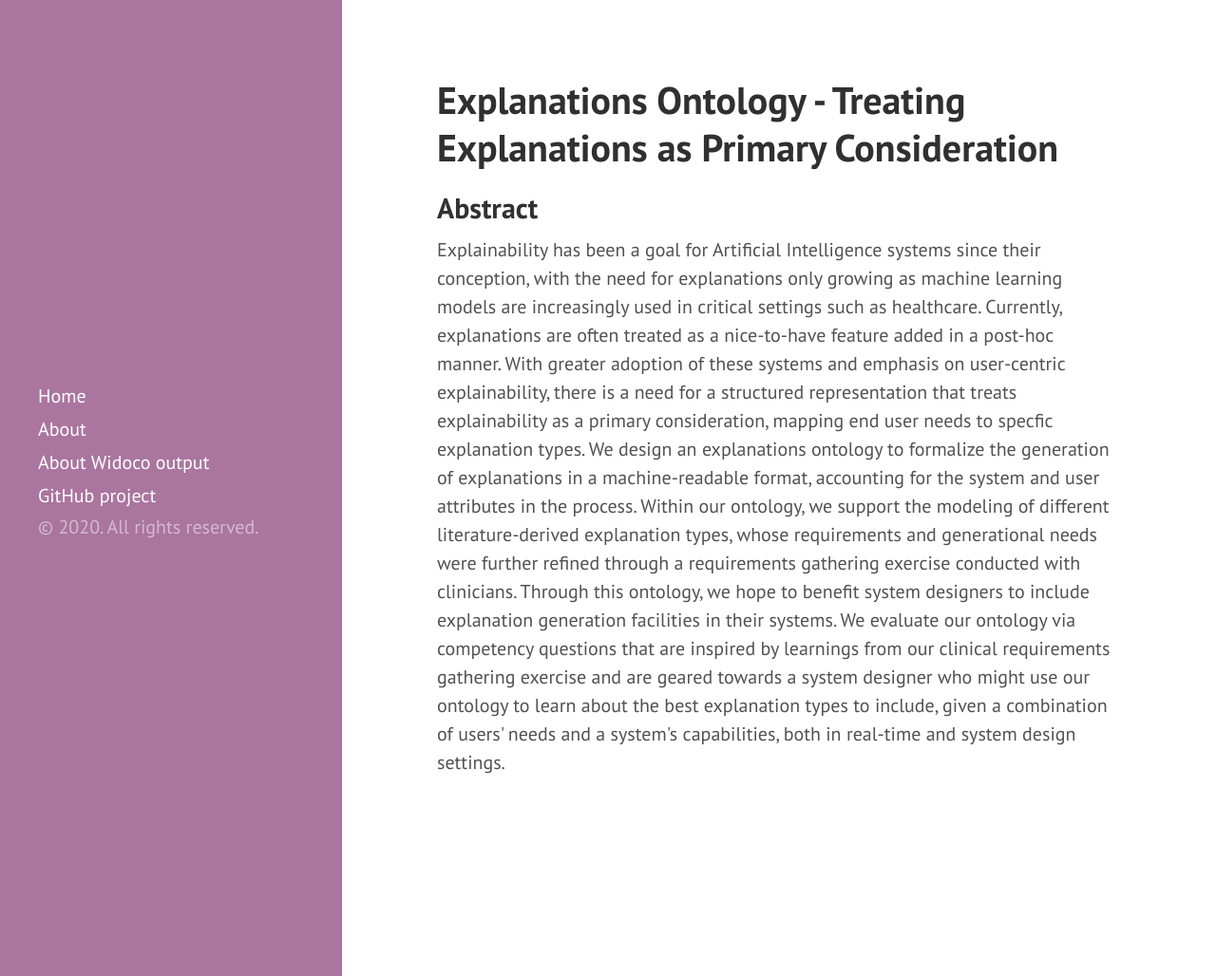
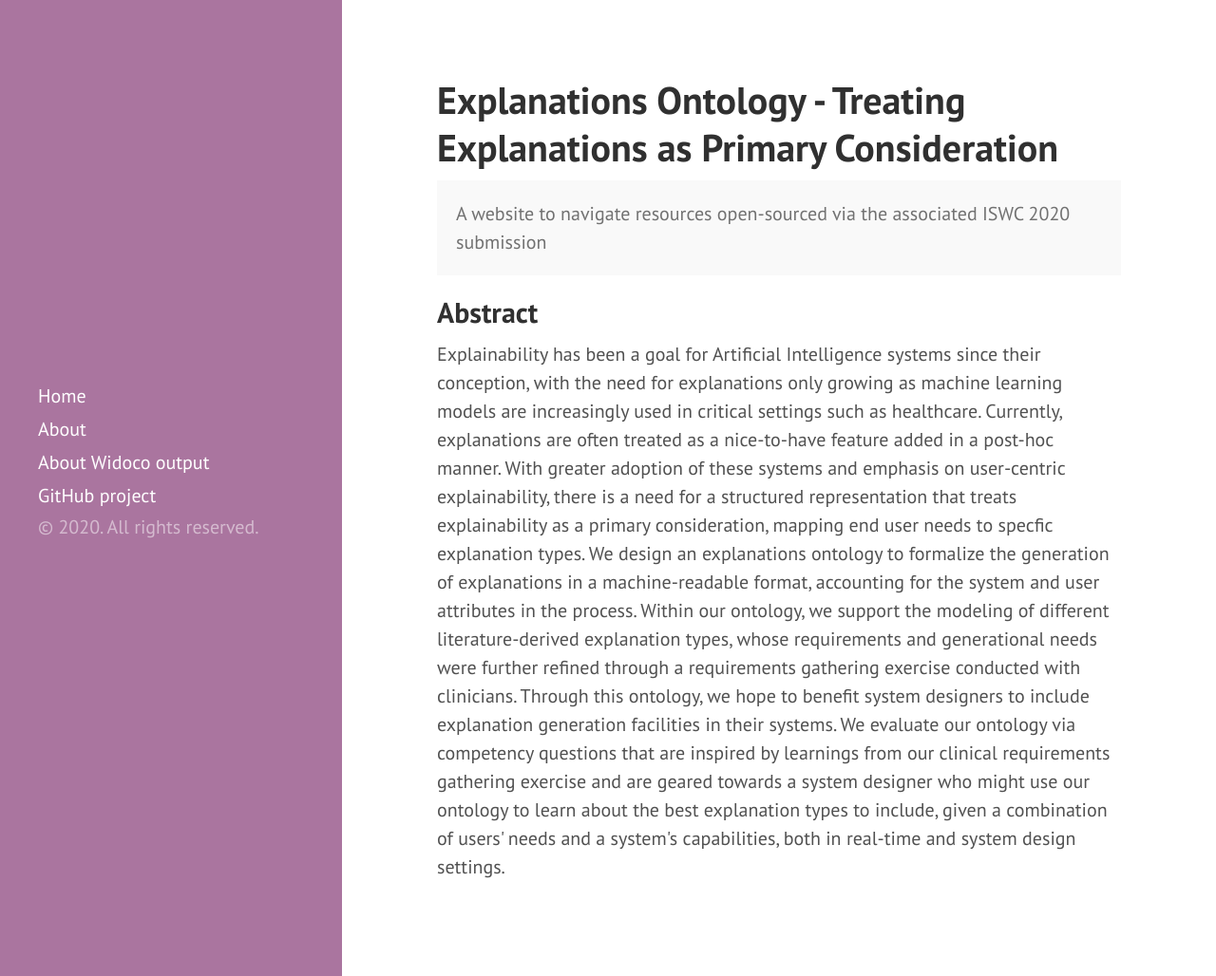
Before and after one commit to tetherless-world/explanation-ontology, a Jekyll site: the page built from index.html, in a window 1280 px wide and 1028 px high. Shown: the whole window at 95% size. Built offline with Jekyll 4.4.1, drawn with Linux system fonts in a browser that asks for light colours; Markdown is read by kramdown in place of the engine named in the settings; the list of posts is cut into pages by our own code.

Commit message:
Update index.html

```diff
--- a/index.html
+++ b/index.html
@@ -4,6 +4,7 @@ title: Explanations Ontology - Treating Explanations as Primary Consideration
 ---
 
 <h1 class="page-title">Explanations Ontology - Treating Explanations as Primary Consideration</h1>
+<p class="message">A website to navigate resources open-sourced via the associated ISWC 2020 submission</p>
 <article class="mb-5" id="abstract">
 <content>
 <h2>Abstract</h2>
```
